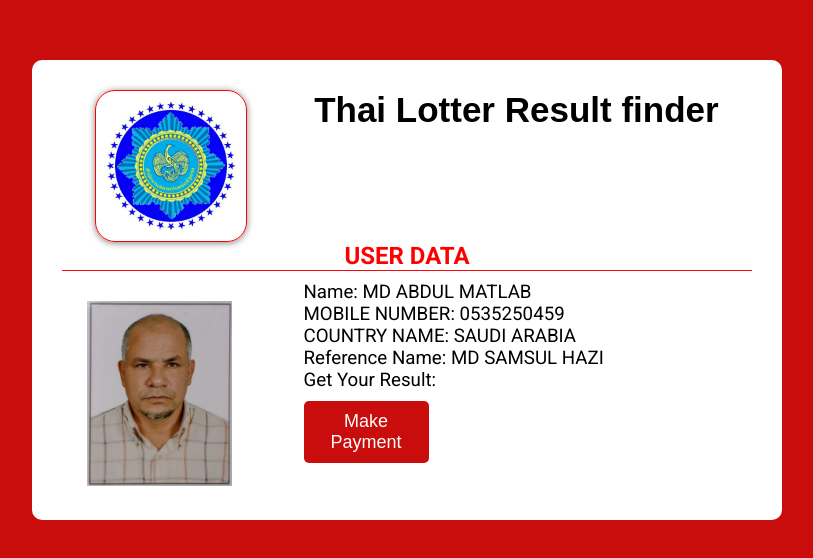
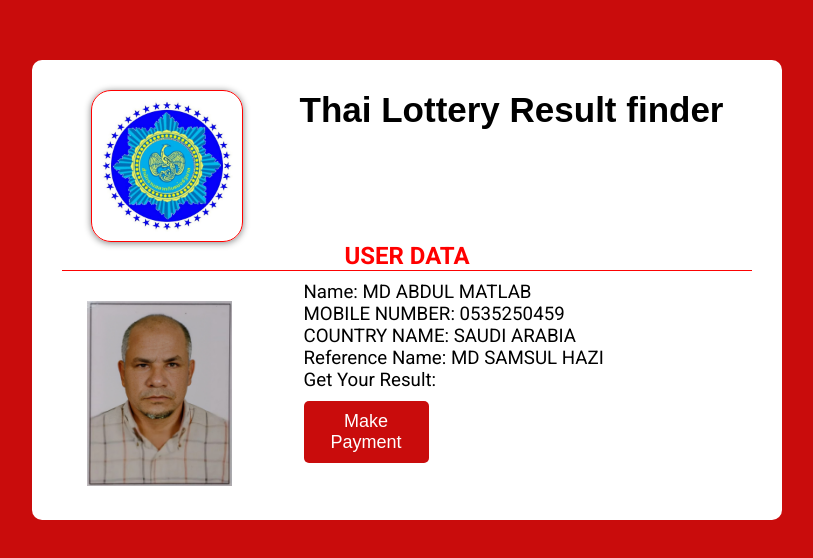
Before and after one commit to THAI-Lottery-Result/Finder, a plain HTML site: page matlab.html in a window 1280 px wide. Shown: the part 110-668 px from the top of the page, without its empty margins (233-1046 px from the left). Drawn offline with Linux system fonts and the light colour scheme.

Commit message:
Update matlab.html

```diff
--- a/matlab.html
+++ b/matlab.html
@@ -15,7 +15,7 @@
                 <img src="img/31.jpg" alt="">
             </div>
             <div class="text">
-                <h1>Thai Lotter Result finder</h1>
+                <h1>Thai Lottery Result finder</h1>
             </div>
         </div>
 
```
